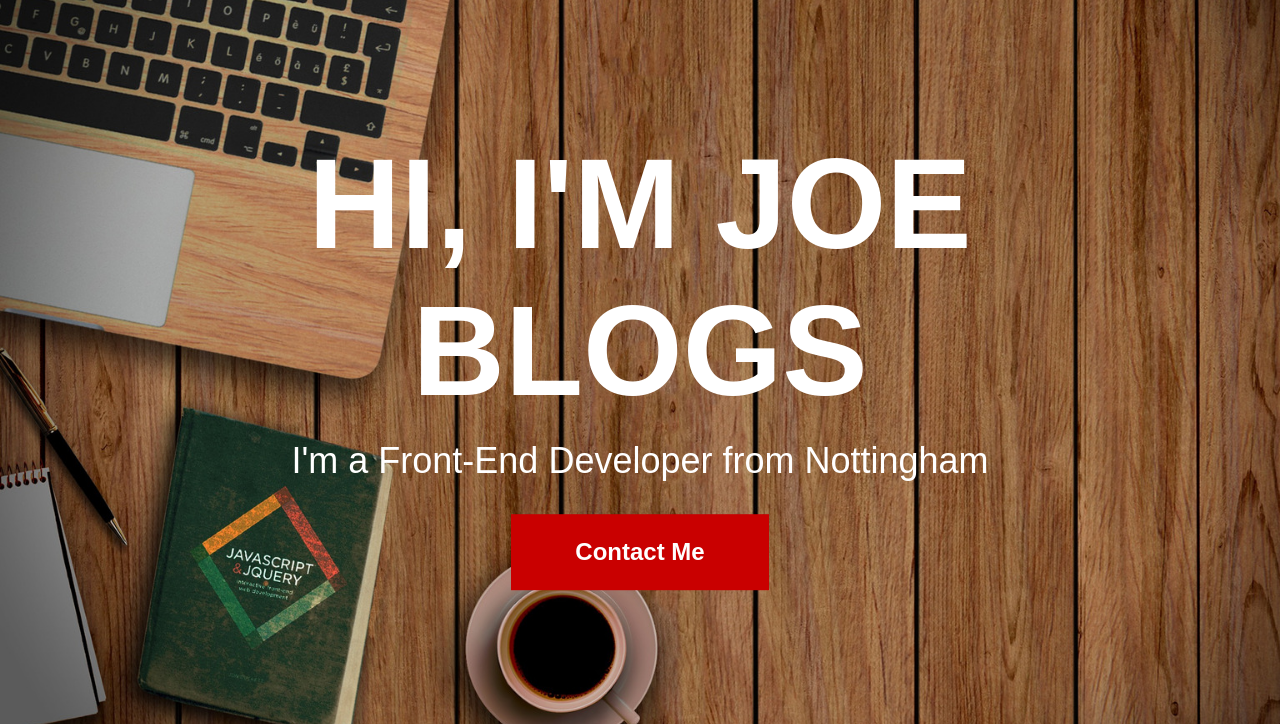
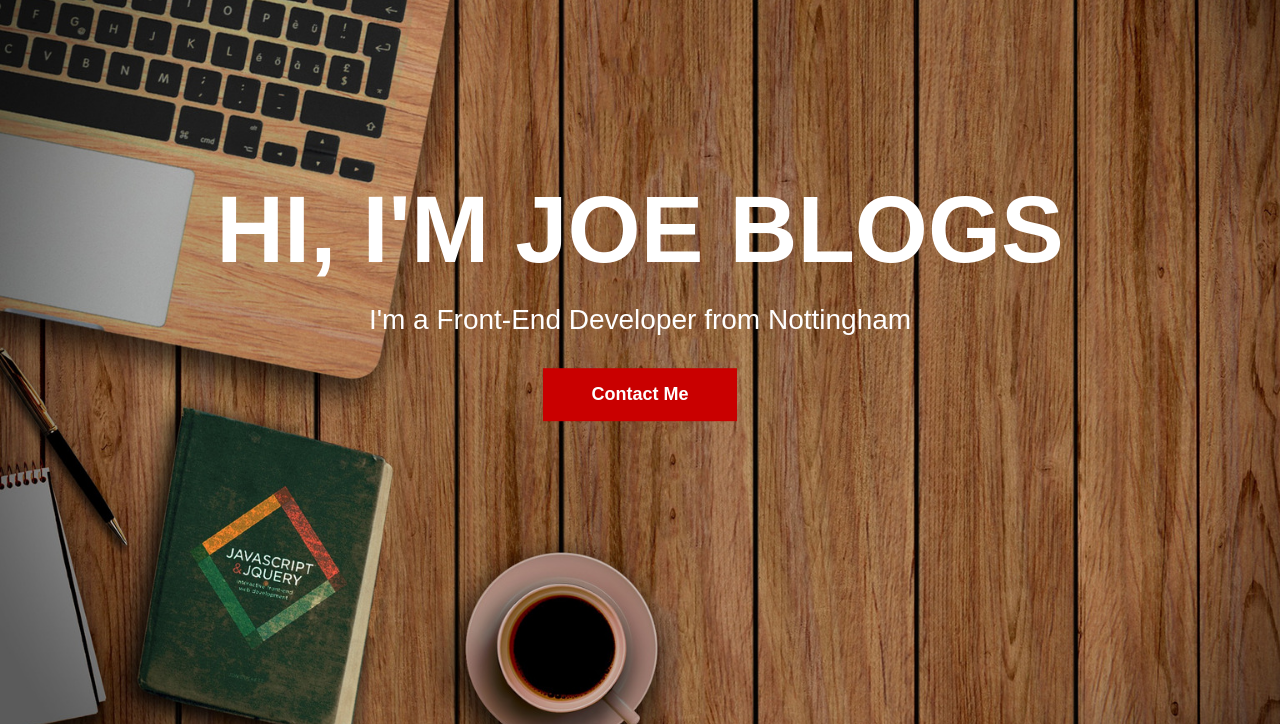
Before and after one commit to Trillionx/responsive-portfolio-example, a plain HTML site: page index.html in a window 1280 px wide. Shown: the part 73-797 px from the top of the page. Drawn offline with Linux system fonts and the light colour scheme.

Commit message:
Updated units and media queries

```diff
--- a/style.css
+++ b/style.css
@@ -7,7 +7,7 @@
 body,
 html {
   font-family: Arial, Helvetica, sans-serif;
-  font-size: 16px;
+  font-size: 20px;
 }
 
 .hero-image {
@@ -43,23 +43,23 @@ html {
   margin: auto;
   position: absolute;
   padding: 0% 10%;
-  top: 50%;
+  top: 45%;
   transform: translate(0%, -40%);
   color: white;
 }
 
 .hero-text h1 {
-  font-size: 16vmin;
-  margin-bottom: 1rem;
+  font-size: 14vmin;
+  margin-bottom: 0.8rem;
 }
 
 .hero-text p {
-  font-size: 4.5vmin;
+  font-size: 5vmin;
   margin-bottom: 32px;
 }
 
 .hero-text button {
-  font-size: 3vmin;
+  font-size: 4vmin;
   font-weight: bold;
   border: none;
   outline: 0;
@@ -86,12 +86,8 @@ html {
 }
 
 h2 {
-  font-size: 56px;
+  font-size: 36px;
   margin-bottom: 20px;
-}
-
-#aboutMe p {
-  font-size: 32px;
 }
 
 #portfolio {
@@ -102,9 +98,6 @@ h2 {
 
 #portfolio h2 {
   margin-bottom: 30px;
-}
-
-#portfolioContainer {
 }
 
 .portfolioCard {
@@ -141,7 +134,6 @@ h2 {
   background-color: black;
   padding: 60px 10% 60px 10%;
   color: white;
-  font-size: 20px;
 }
 
 .sociaIcons {
@@ -164,7 +156,6 @@ input[type="submit"] {
   color: white;
   padding: 14px 20px;
   cursor: pointer;
-  font-size: 20px;
 }
 
 input[type="submit"]:hover {
@@ -202,7 +193,29 @@ footer {
   }
 }
 
-@media screen and (min-width: 60em) {
+@media screen and (min-width: 760px) {
+  .hero-text button {
+    font-size: 18px;
+    padding: 2vmin 6vmin;
+  }
+  .hero-text h1 {
+    font-size: 94px;
+    margin-bottom: 1rem;
+  }
+
+  .hero-text p {
+    font-size: 28px;
+    margin-bottom: 32px;
+  }
+
+  #aboutMe p {
+    font-size: 32px;
+  }
+
+  h2 {
+    font-size: 56px;
+    margin-bottom: 20px;
+  }
   .portfolioCard {
     flex: 0 1 31%;
   }
```
